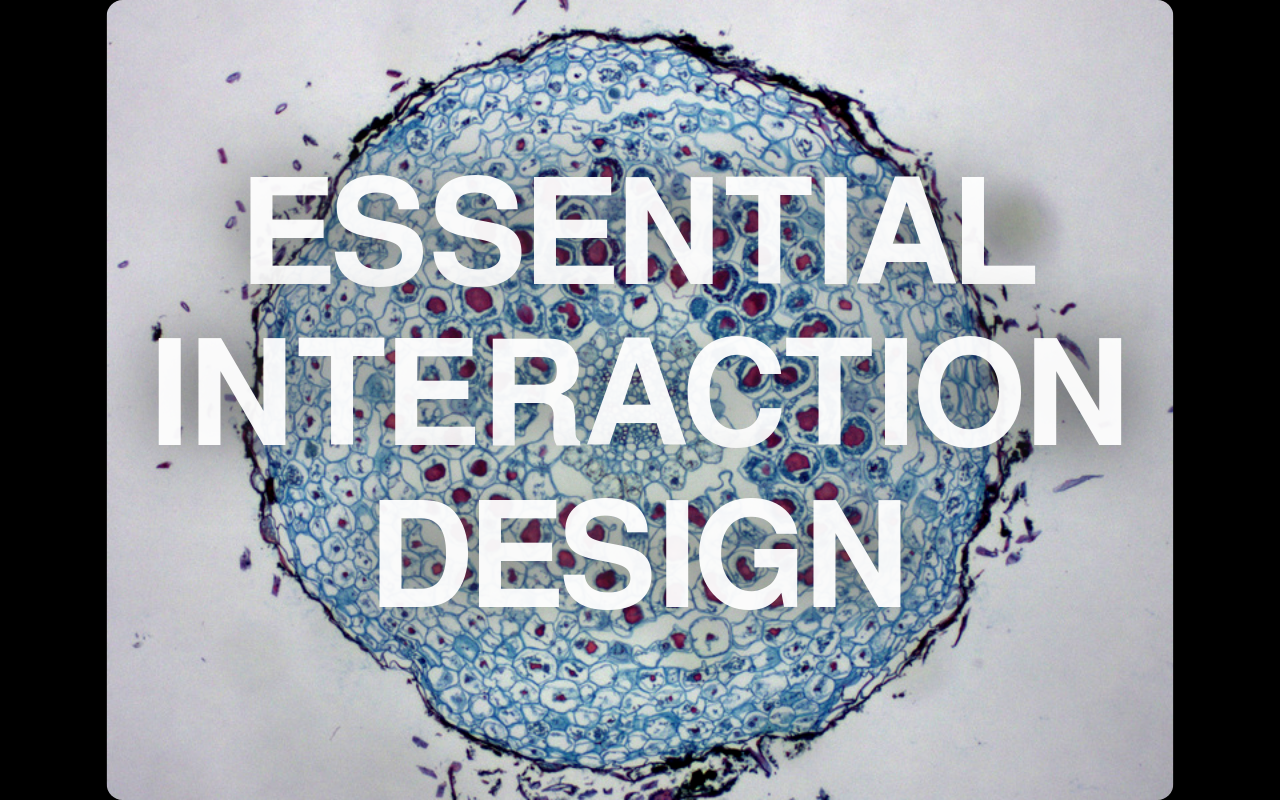
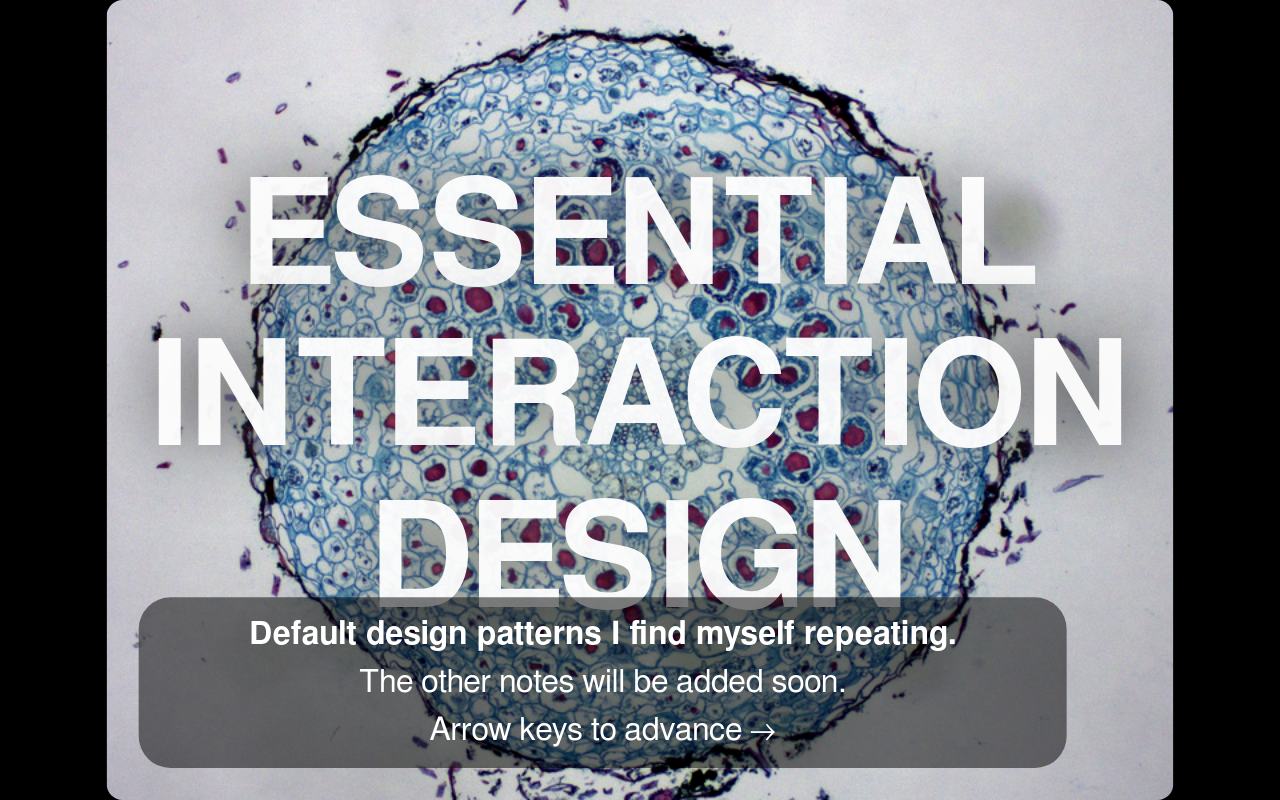
Before and after one commit to jancborchardt/designdefaults, a plain HTML site: page index.html in a window 1280 px wide. Drawn offline with Linux system fonts and the light colour scheme.

Commit message:
update first slide to show how to advance

```diff
--- a/index.html
+++ b/index.html
@@ -11,8 +11,9 @@
 <section class="captiontop"><figure>
 	<img src="images/designandtest.jpg"><figcaption class="solidshadow" style="font-size:110px; top:120px;">ESSENTIAL<br>INTERACTION<br>DESIGN</figcaption>
 </figure>
-	<p class="speakernotes">Default design patterns I find myself repeating.<br>
-	arrow keys to advance &rarr;</p>
+	<p class="speakernotes" style="visibility:visible"><strong>Default design patterns I find myself repeating.</strong><br>
+	The other notes will be added soon.<br>
+	Arrow keys to advance &rarr;</p>
 </section>
 <section><figure>
 	<img src="images/jancborchardt.jpg"><figcaption></figcaption>
```
